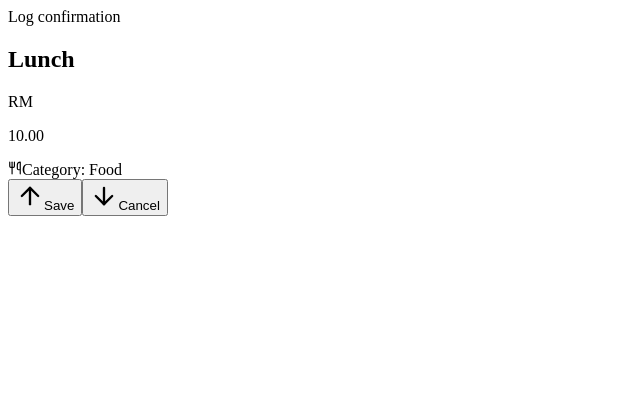
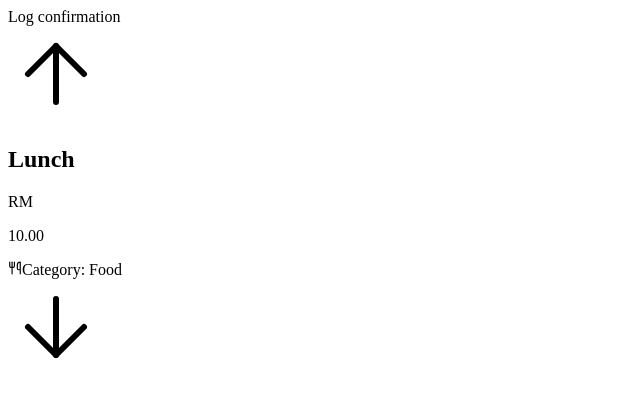
Before and after one commit to yiroukhong/VocaFin, a React (Vite) app: page /confirm in a window 1280 px wide. Shown: the top 396 px of the page, without its empty margins (0-640 px from the left). Built offline with nearby package versions, Linux system fonts and the light colour scheme; the HTML template or start-up script is replaced by a standard one.

Commit message:
feat: implement swipe gestures for transaction confirmation and navigation

```diff
--- a/src/pages/ConfirmPage.jsx
+++ b/src/pages/ConfirmPage.jsx
@@ -1,3 +1,4 @@
+import { useRef } from 'react'
 import { useNavigate } from 'react-router-dom'
 import { ArrowUp, ArrowDown, Utensils } from 'lucide-react'
 import TopBar from '@/components/TopBar'
@@ -11,8 +12,17 @@ export default function ConfirmPage() {
   const pending = useUiStore((s) => s.pendingTransaction) ?? DEFAULT_TX
   const clearPending = useUiStore((s) => s.clearPending)
   const addTransaction = useTransactionStore((s) => s.addTransaction)
+  const touchStart = useRef(null)
+  const mouseStart = useRef(null)
 
-  function handleSave() {
+  function handleTouchStart(e) {
+    touchStart.current = e.touches[0].clientY
+  }
+
+  function handleTouchEnd(e) {
+    if (touchStart.current === null) return
+    const delta = touchStart.current - e.changedTouches[0].clientY
+    if (delta > 50) {
       addTransaction({
         id: Date.now().toString(),
         name: pending.name,
@@ -23,23 +33,56 @@ export default function ConfirmPage() {
       })
       clearPending()
       navigate('/saving')
-  }
-
-  function handleCancel() {
+    } else if (delta < -50) {
       clearPending()
       navigate('/')
     }
+    touchStart.current = null
+  }
+
+  function handleMouseDown(e) {
+    mouseStart.current = e.clientY
+  }
+
+  function handleMouseUp(e) {
+    if (mouseStart.current === null) return
+    const delta = mouseStart.current - e.clientY
+    if (delta > 50) {
+      addTransaction({
+        id: Date.now().toString(),
+        name: pending.name,
+        amount: pending.amount,
+        category: pending.category,
+        date: new Date().toISOString().slice(0, 10),
+        time: new Date().toLocaleTimeString([], { hour: '2-digit', minute: '2-digit' }),
+      })
+      clearPending()
+      navigate('/saving')
+    } else if (delta < -50) {
+      clearPending()
+      navigate('/')
+    }
+    mouseStart.current = null
+  }
 
   return (
-    <div className="screen-container bg-bg-base">
+    <div
+      className="screen-container touch-none flex flex-col bg-bg-base select-none"
+      aria-label="Confirm transaction — swipe up to save, swipe down to cancel"
+      onTouchStart={handleTouchStart}
+      onTouchEnd={handleTouchEnd}
+      onMouseDown={handleMouseDown}
+      onMouseUp={handleMouseUp}
+    >
       <TopBar label="Log confirmation" />
 
-      <main
-        aria-label="Confirm transaction"
-        className="flex-1 flex flex-col items-center justify-center px-4 gap-6"
-      >
-        {/* Transaction card */}
-        <div className="card w-full text-center">
+      {/* Top — swipe up zone, green arrow */}
+      <div className="flex-1 flex items-center justify-center" aria-hidden="true">
+        <ArrowUp size={96} strokeWidth={1.5} className="text-save-green" />
+      </div>
+
+      {/* Centre — confirmation card */}
+      <div className="card mx-4 p-6 text-center">
         <h2 className="text-h2 font-bold mb-3">{pending.name}</h2>
         <p className="text-body text-cyan">RM</p>
         <p className="text-amount font-black text-cyan leading-none mb-3">
@@ -51,26 +94,10 @@ export default function ConfirmPage() {
         </div>
       </div>
 
-        {/* Action buttons */}
-        <div className="flex gap-3 w-full">
-          <button
-            onClick={handleSave}
-            aria-label="Save transaction"
-            className="flex-1 bg-save-green rounded-btn py-4 flex flex-col items-center gap-1"
-          >
-            <ArrowUp size={28} className="text-white" />
-            <span className="text-caption text-white">Save</span>
-          </button>
-          <button
-            onClick={handleCancel}
-            aria-label="Cancel transaction"
-            className="flex-1 bg-cancel-red rounded-btn py-4 flex flex-col items-center gap-1"
-          >
-            <ArrowDown size={28} className="text-white" />
-            <span className="text-caption text-white">Cancel</span>
-          </button>
+      {/* Bottom — swipe down zone, red arrow */}
+      <div className="flex-1 flex items-center justify-center" aria-hidden="true">
+        <ArrowDown size={96} strokeWidth={1.5} className="text-cancel-red" />
       </div>
-      </main>
     </div>
   )
 }
--- a/src/pages/LogExpensePage.jsx
+++ b/src/pages/LogExpensePage.jsx
@@ -1,3 +1,4 @@
+import { useEffect, useRef } from 'react'
 import { useNavigate } from 'react-router-dom'
 import { Mic } from 'lucide-react'
 import TopBar from '@/components/TopBar'
@@ -5,9 +6,35 @@ import VoiceRings from '@/components/VoiceRings'
 
 export default function LogExpensePage() {
   const navigate = useNavigate()
+  const autoTimer = useRef(null)
+  const holdTimer = useRef(null)
+
+  useEffect(() => {
+    autoTimer.current = setTimeout(() => navigate('/confirm'), 3000)
+    return () => {
+      clearTimeout(autoTimer.current)
+      clearTimeout(holdTimer.current)
+    }
+  }, [navigate])
+
+  function handlePointerDown() {
+    holdTimer.current = setTimeout(() => {
+      clearTimeout(autoTimer.current)
+      navigate('/error')
+    }, 800)
+  }
+
+  function cancelHold() {
+    clearTimeout(holdTimer.current)
+  }
 
   return (
-    <div className="screen-container bg-bg-base">
+    <div
+      className="screen-container bg-bg-base select-none"
+      onPointerDown={handlePointerDown}
+      onPointerUp={cancelHold}
+      onPointerLeave={cancelHold}
+    >
       <TopBar label="Logging 1" />
 
       <main
@@ -22,13 +49,9 @@ export default function LogExpensePage() {
       </main>
 
       <div className="px-screen pb-8">
-        <button
-          onClick={() => navigate('/')}
-          aria-label="Long press to cancel"
-          className="w-full border border-white/20 rounded-btn py-3 px-6"
-        >
+        <div className="w-full border border-white/20 rounded-btn py-3 px-6 text-center">
           <span className="text-caption text-text-muted">Long press to Cancel</span>
-        </button>
+        </div>
       </div>
     </div>
   )
--- a/src/pages/SavedPage.jsx
+++ b/src/pages/SavedPage.jsx
@@ -1,14 +1,53 @@
+import { useRef } from 'react'
 import { useNavigate } from 'react-router-dom'
-import { Check, ArrowUp } from 'lucide-react'
+import { Check, ArrowUp, ArrowDown } from 'lucide-react'
 import Navbar from '@/components/Navbar'
 
 export default function SavedPage() {
   const navigate = useNavigate()
+  const touchStart = useRef(null)
+  const mouseStart = useRef(null)
+
+  function handleTouchStart(e) {
+    touchStart.current = e.touches[0].clientY
+  }
+
+  function handleTouchEnd(e) {
+    if (touchStart.current === null) return
+    const delta = touchStart.current - e.changedTouches[0].clientY
+    if (delta > 50) {
+      navigate('/log')
+    } else if (delta < -50) {
+      navigate('/')
+    }
+    touchStart.current = null
+  }
+
+  function handleMouseDown(e) {
+    mouseStart.current = e.clientY
+  }
+
+  function handleMouseUp(e) {
+    if (mouseStart.current === null) return
+    const delta = mouseStart.current - e.clientY
+    if (delta > 50) {
+      navigate('/log')
+    } else if (delta < -50) {
+      navigate('/')
+    }
+    mouseStart.current = null
+  }
 
   return (
-    <div className="screen-container bg-bg-base pb-16">
+    <div
+      className="screen-container touch-none bg-bg-base pb-16 select-none"
+      onTouchStart={handleTouchStart}
+      onTouchEnd={handleTouchEnd}
+      onMouseDown={handleMouseDown}
+      onMouseUp={handleMouseUp}
+    >
       <main
-        aria-label="Transaction saved successfully"
+        aria-label="Transaction saved — swipe up for new entry, swipe down to go home"
         className="flex-1 flex flex-col items-center justify-center gap-8"
       >
         <h1 className="text-display font-extrabold text-center">Saved!</h1>
@@ -21,15 +60,17 @@ export default function SavedPage() {
           <Check size={48} className="text-bg-base" strokeWidth={3} />
         </div>
 
-        {/* New Entry */}
-        <button
-          onClick={() => navigate('/log')}
-          aria-label="Log a new entry"
-          className="flex flex-col items-center gap-2 mt-4"
-        >
+        {/* Visual hints */}
+        <div className="flex flex-col items-center gap-1 mt-4" aria-hidden="true">
           <ArrowUp size={28} className="text-save-green" />
           <span className="text-h2 text-text-primary">New Entry</span>
-        </button>
+          <ArrowDown size={22} className="text-text-muted mt-3" />
+          <span className="text-caption text-text-muted">Home</span>
+        </div>
+
+        <p className="text-caption text-text-muted text-center">
+          Swipe up for new entry
+        </p>
       </main>
 
       <Navbar activePage="voice" />
```
Lines whose indentation alone changed are shown as unchanged.
